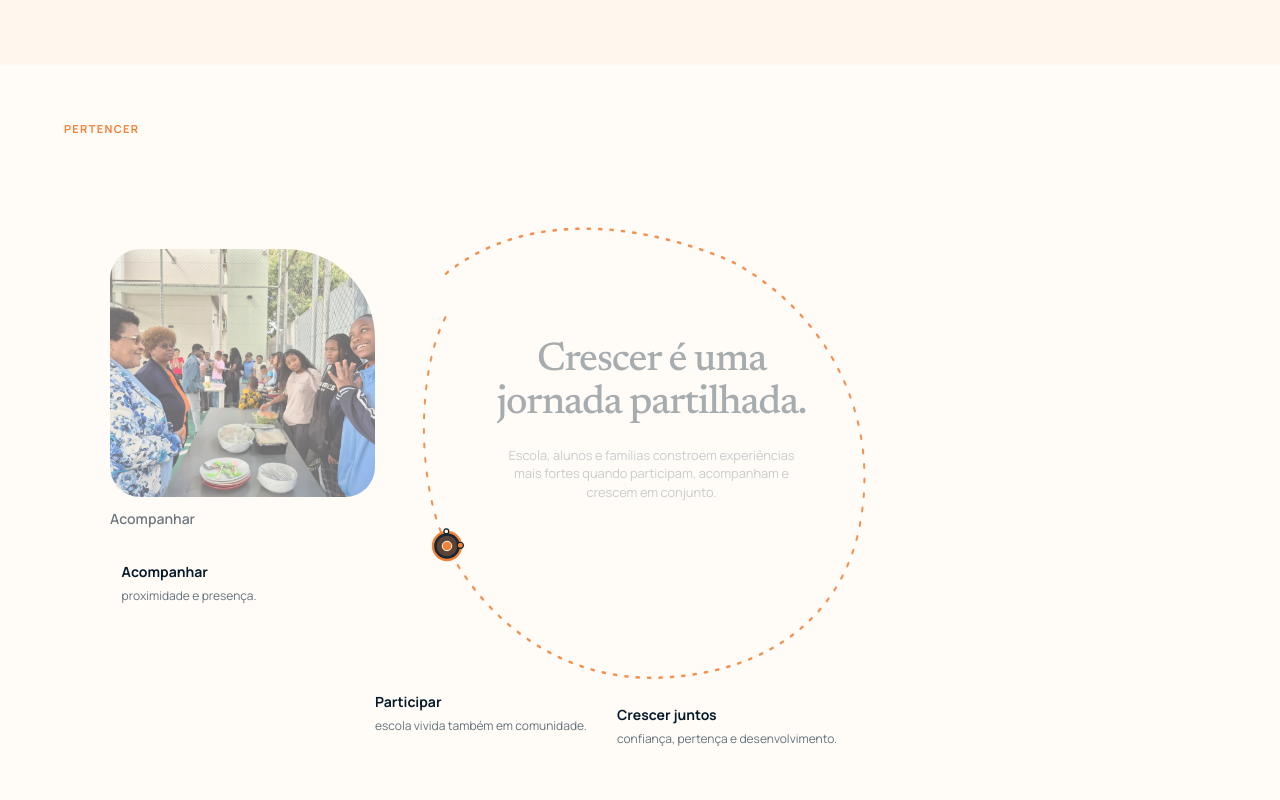
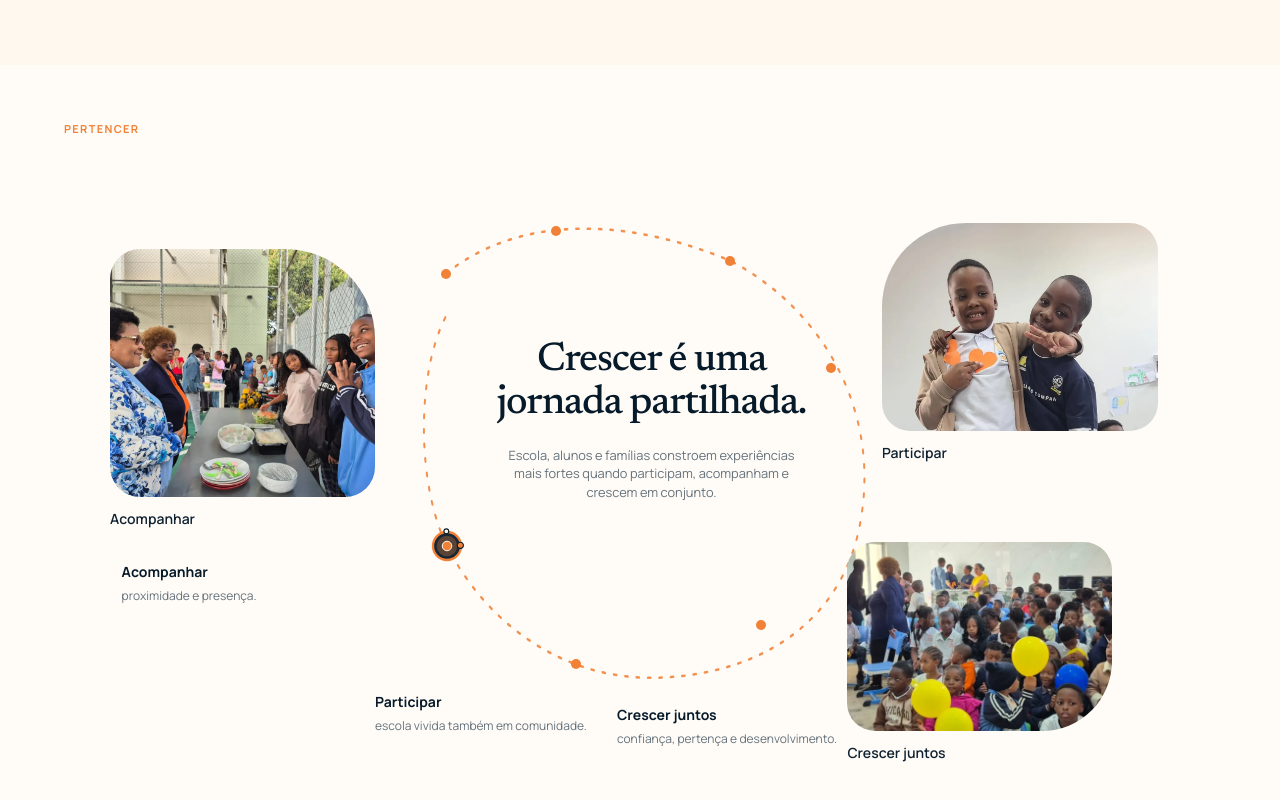
Before and after one commit to rightware-corporations/educore-colegio_universo_dos_sonhos, a React (Vite) app in the folder frontend/: page / in a window 1280 px wide. Shown: the part 9980-10780 px from the top of the page. Built offline with nearby package versions, Linux system fonts and the light colour scheme.

Commit message:
fix(colus): bind Pertencer desktop scene opacity to native scroll via non-WAAPI MotionValues

```diff
--- a/frontend/src/components/landing/PertencerSection.tsx
+++ b/frontend/src/components/landing/PertencerSection.tsx
@@ -4,6 +4,7 @@ import { LandingMedia } from "./LandingMedia";
 import { MobileNarrativePath } from "./MobileNarrativePath";
 import { MobileSceneWindow } from "./MobileSceneWindow";
 import { DesktopOrbitNode } from "./DesktopOrbitNode";
+import { useScrollOpacity } from "./useScrollOpacity";
 
 const MEDIA_ROOT = "/media/colus/landing/colus-assets-final-v03";
 
@@ -41,17 +42,17 @@ export function PertencerSection() {
     if (ref.current) ref.current.dataset.colusScrollProgress = progress.toFixed(4);
   });
 
-  const headlineOpacity = useTransform(scrollYProgress, [0.36, 0.55], [0.35, 1]);
+  const headlineOpacity = useScrollOpacity(scrollYProgress, [0.36, 0.55], [0.35, 1]);
   const headlineY = useTransform(scrollYProgress, [0.36, 0.55], [15, 0]);
   const ringLength = useTransform(scrollYProgress, [0.12, 0.34, 0.55], [0, 0.76, 1]);
-  const ringNodesOpacity = useTransform(scrollYProgress, [0.18, 0.4], [0, 1]);
-  const ringFade = useTransform(scrollYProgress, [0.8, 1], [1, 0.55]);
-  const entryLineOpacity = useTransform(scrollYProgress, [0, 0.14, 0.2], [1, 1, 0]);
+  const ringNodesOpacity = useScrollOpacity(scrollYProgress, [0.18, 0.4], [0, 1]);
+  const ringFade = useScrollOpacity(scrollYProgress, [0.8, 1], [1, 0.55]);
+  const entryLineOpacity = useScrollOpacity(scrollYProgress, [0, 0.14, 0.2], [1, 1, 0]);
   const entryLineLength = useTransform(scrollYProgress, [0, 0.14], [0, 1]);
 
-  const mediaA = useTransform(scrollYProgress, [0.04, 0.24], [0.6, 1]);
-  const mediaB = useTransform(scrollYProgress, [0.25, 0.43], [0, 1]);
-  const mediaC = useTransform(scrollYProgress, [0.38, 0.56], [0, 1]);
+  const mediaA = useScrollOpacity(scrollYProgress, [0.04, 0.24], [0.6, 1]);
+  const mediaB = useScrollOpacity(scrollYProgress, [0.25, 0.43], [0, 1]);
+  const mediaC = useScrollOpacity(scrollYProgress, [0.38, 0.56], [0, 1]);
 
   useMotionValueEvent(mediaA, "change", v => {
     if (ref.current) ref.current.dataset.colusMediaAOpacity = v.toFixed(4);
@@ -77,7 +78,7 @@ export function PertencerSection() {
     markerY.set(`${(point.y / 760) * 100}%`);
   });
 
-  const handoffOpacity = useTransform(scrollYProgress, [0.78, 0.94], [0, 1]);
+  const handoffOpacity = useScrollOpacity(scrollYProgress, [0.78, 0.94], [0, 1]);
   const handoffLength = useTransform(scrollYProgress, [0.78, 0.98], [0, 1]);
 
   return (
```
